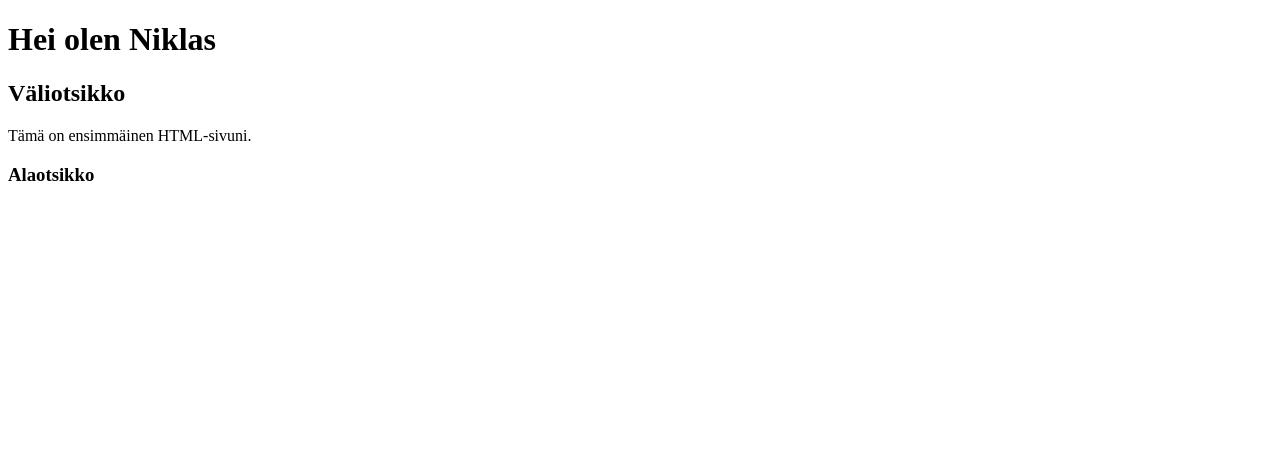
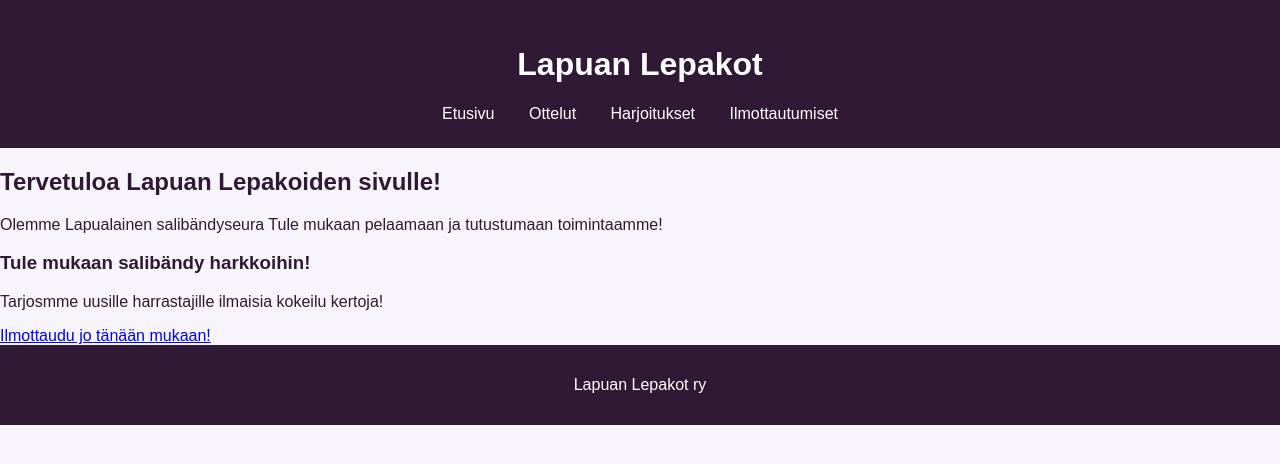
Before and after one commit to Nikke045/web.tite26, a plain HTML site: page index.html in a window 1280 px wide. Drawn offline with Linux system fonts and the light colour scheme.

Commit message:
paivitetty2

```diff
--- a/index.html
+++ b/index.html
@@ -2,13 +2,37 @@
 <html lang="fi">
 <head>
     <meta charset="UTF-8">
-    <meta name="Viewport" content="width=device-width">
-    <title>Ensimmäinen sivuni</title>
+    <meta name="Viewport" content="width=device-width, initial scalce 1.0">
+    <title>Lapuan Lepakot ry</title>
+    <link rel="stylesheet" href="style.css">
 </head>
 <body>
-    <h1>Hei olen Niklas</h1>
-    <h2>Väliotsikko</h2>
-    <p>Tämä on ensimmäinen HTML-sivuni.</p>
-    <h3>Alaotsikko</h3>
+    <header>
+        <h1>Lapuan Lepakot</h1>
+        <nav>
+        <a href="index.html">Etusivu</a>
+        <a href="ottelu.html">Ottelut</a>
+        <a href="harjoitukset.html">Harjoitukset</a>
+        <a href="ilmottaudu.html">Ilmottautumiset</a>
+        </nav>
+    </header>
 </body>
+<main>
+        <h2>Tervetuloa Lapuan Lepakoiden sivulle!</h2>
+        <p>
+            Olemme Lapualainen salibändyseura
+            Tule mukaan pelaamaan ja tutustumaan toimintaamme!
+        </p>
+        <h3>Tule mukaan salibändy harkkoihin!</h3>
+        <p>
+            Tarjosmme uusille harrastajille
+            ilmaisia kokeilu kertoja!
+        </p>
+    <a
+        href="ilmottaudu.html">Ilmottaudu jo tänään mukaan!
+    </a>
+    <footer>
+        <p>Lapuan Lepakot ry</p>
+    </footer>
+</main>
 </html>
--- /dev/null
+++ b/style.css
@@ -0,0 +1,32 @@
+body {
+    margin: 0;
+    font-family: Arial, sans-serif;
+    background-color: #f8f5fa;
+    color: #301934;
+}
+header {
+    background-color: #301934;
+    color: white;
+    padding: 25px;
+    text-align: center;
+}
+nav {
+    margin-top: 20px;
+}
+nav a {
+    color:white;
+    text-decoration: none;
+    margin: 15px;
+}
+nav a:hover {
+    color: #c9972a;
+}
+h2, h3 {
+    color:#301934;
+}
+footer {
+    background-color: #301934;
+    color: white;
+    text-align: center;
+    padding: 15px;
+}
```
Also changed, not shown: harjoitukset.html (added, +48 -0 lines), ilmottaudu.html (added, +68 -0 lines), ottelu.html (added, +44 -0 lines).
